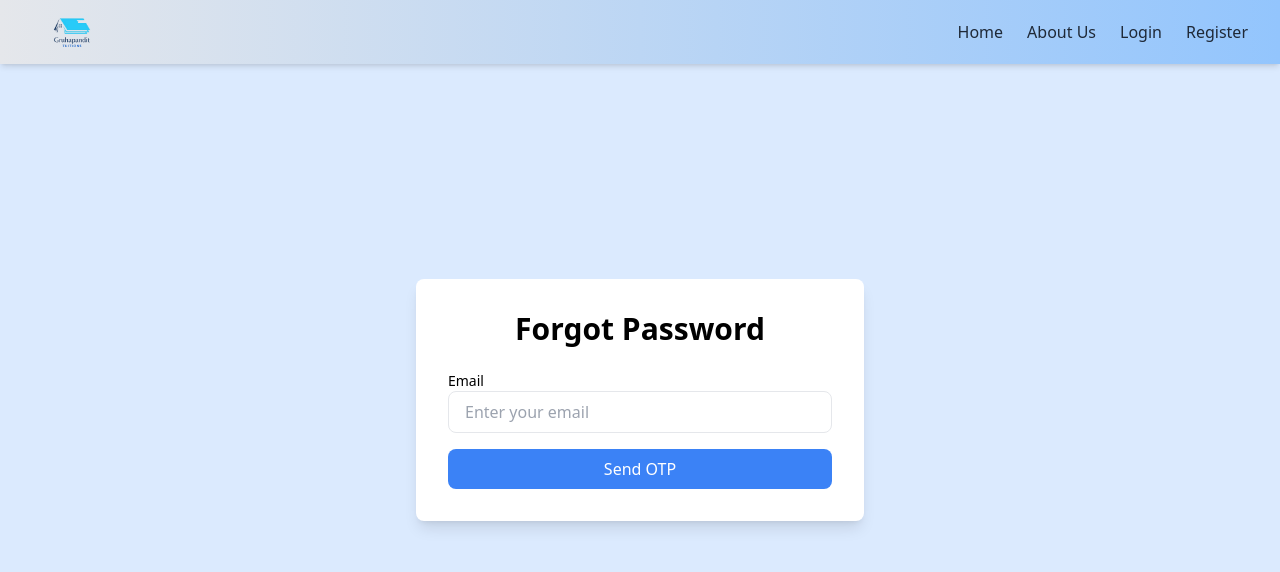
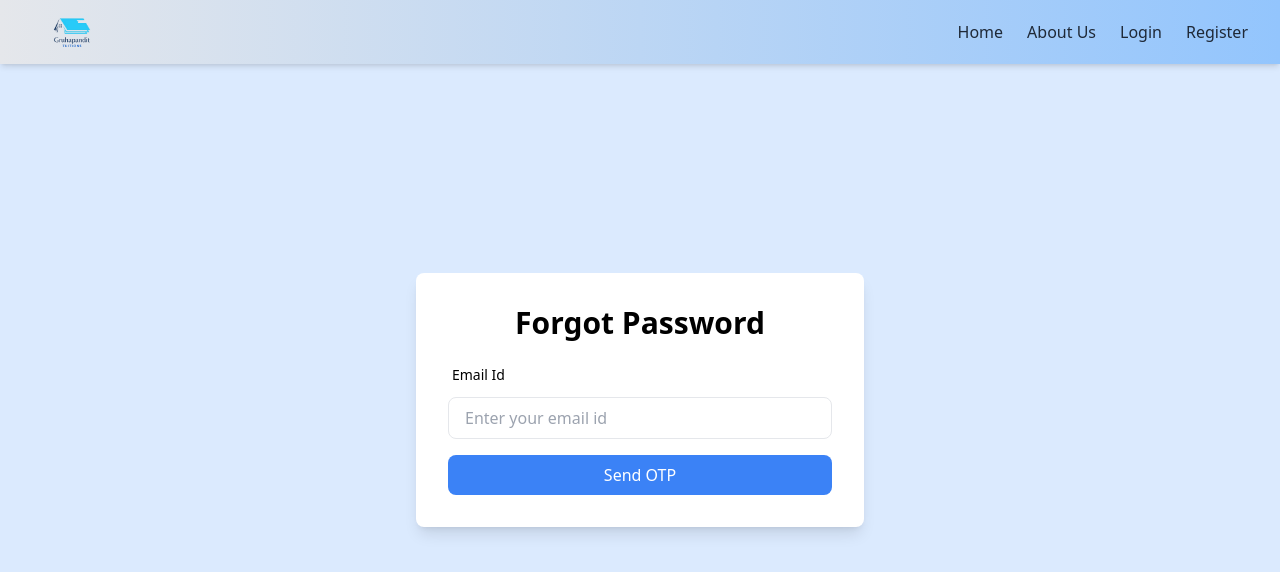
Before and after one commit to Saikumar1-rf/Gruhapandit, a React (Create React App) app: page /forgotpassword in a window 1280 px wide. Shown: the top 572 px of the page. Built offline with nearby package versions, Linux system fonts and the light colour scheme.

Commit message:
forgotpassword

```diff
--- a/package.json
+++ b/package.json
@@ -20,7 +20,7 @@
     "web-vitals": "^2.1.4"
   },
   "scripts": {
-    "start": "react-scripts start",
+    "start": "set PORT=3060 && react-scripts start",
     "build": "react-scripts build",
     "test": "react-scripts test",
     "eject": "react-scripts eject"
--- a/src/components/ForgotPassword.js
+++ b/src/components/ForgotPassword.js
@@ -128,14 +128,14 @@ const Forgotpass = () => {
         <h1 className="text-3xl font-bold text-center mb-6">Forgot Password</h1>
         <form className="space-y-4">
           <div>
-            <label className="block text-sm font-medium">Email</label>
+            <label className="block text-sm font-medium mb-3 ml-1">Email Id</label>
             <input
               type="text"
               name="emailId"
-              placeholder="Enter your email"
+              placeholder="Enter your email id"
               value={emailId}
               maxLength={40}
-              onChange={(e) => setEmailId(e.target.value)}
+              onChange={(e) => setEmailId(e.target.value.replace(/\s/g, ""))}
               className="w-full px-4 py-2 border rounded-lg"
             />
             {errors.emailId && (
```
